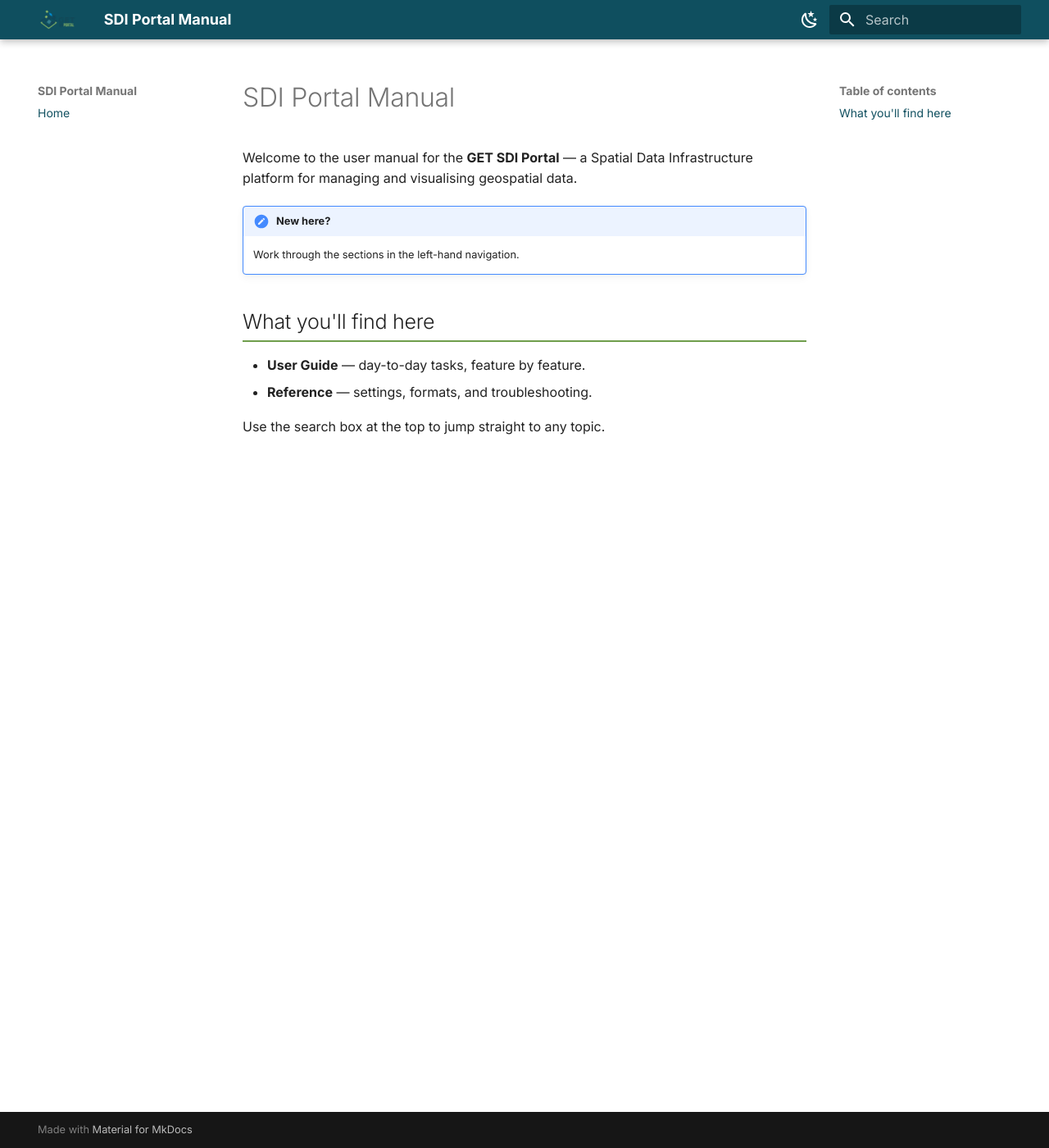
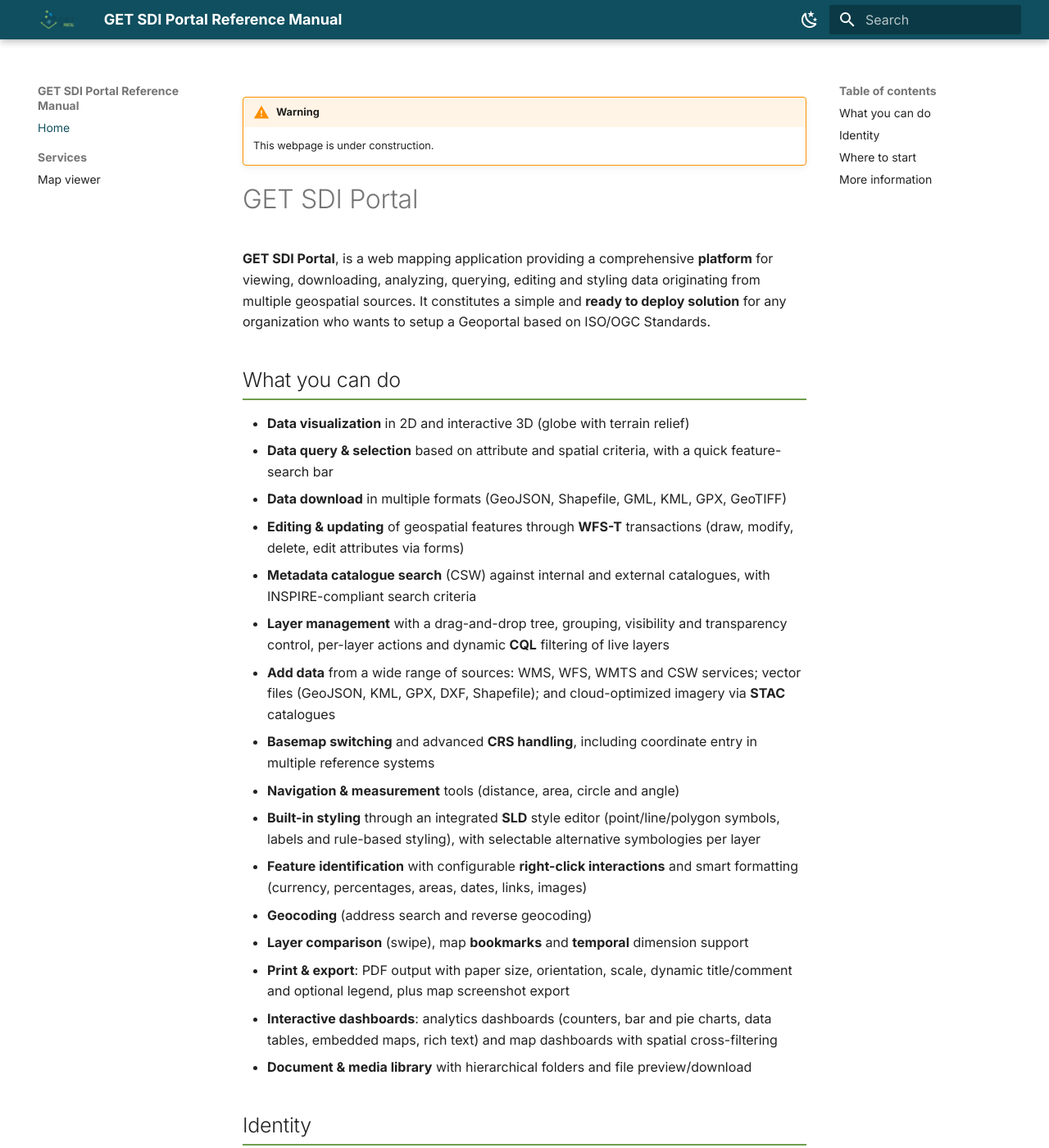
Before and after one commit to GeospatialEnablingTechnologies/get.sdi.v.6.0.0-manual, an MkDocs documentation site: the page built from docs/index.md, in a window 1280 px wide and 1400 px high. Shown: the whole window at 82% size. Built offline with MkDocs 1.6.1 and Material for MkDocs 9.7.7, drawn with Linux system fonts in a browser that asks for light colours; some of the changed text lies outside the part shown.

Commit message:
7 create docs landing page (#8)
* Clean up yml

* Add index page

```diff
--- a/docs/index.md
+++ b/docs/index.md
@@ -1,14 +1,52 @@
-# SDI Portal Manual
+!!! warning "Warning"
 
-Welcome to the user manual for the **GET SDI Portal** — a Spatial Data
-Infrastructure platform for managing and visualising geospatial data.
+    This webpage is under construction.
 
-!!! note "New here?"
-    Work through the sections in the left-hand navigation.
 
-## What you'll find here
 
-- **User Guide** — day-to-day tasks, feature by feature.
-- **Reference** — settings, formats, and troubleshooting.
+# GET SDI Portal
 
-Use the search box at the top to jump straight to any topic.
+**GET SDI Portal**, is a web mapping application providing a comprehensive **platform** for viewing,
+downloading, analyzing, querying, editing and styling data originating from multiple geospatial
+sources. It constitutes a simple and **ready to deploy solution** for any organization who wants to
+setup a Geoportal based on ISO/OGC Standards.
+
+## What you can do
+- **Data visualization** in 2D and interactive 3D (globe with terrain relief)
+- **Data query & selection** based on attribute and spatial criteria, with a quick feature-search bar
+- **Data download** in multiple formats (GeoJSON, Shapefile, GML, KML, GPX, GeoTIFF)
+- **Editing & updating** of geospatial features through **WFS-T** transactions (draw, modify, delete, edit attributes via forms)
+- **Metadata catalogue search** (CSW) against internal and external catalogues, with INSPIRE-compliant search criteria
+- **Layer management** with a drag-and-drop tree, grouping, visibility and transparency control, per-layer actions and dynamic **CQL** filtering of live layers
+- **Add data** from a wide range of sources: WMS, WFS, WMTS and CSW services; vector files (GeoJSON, KML, GPX, DXF, Shapefile); and cloud-optimized imagery via **STAC** catalogues
+- **Basemap switching** and advanced **CRS handling**, including coordinate entry in multiple reference systems
+- **Navigation & measurement** tools (distance, area, circle and angle)
+- **Built-in styling** through an integrated **SLD** style editor (point/line/polygon symbols, labels and rule-based styling), with selectable alternative symbologies per layer
+- **Feature identification** with configurable **right-click interactions** and smart formatting (currency, percentages, areas, dates, links, images)
+- **Geocoding** (address search and reverse geocoding)
+- **Layer comparison** (swipe), map **bookmarks** and **temporal** dimension support
+- **Print & export**: PDF output with paper size, orientation, scale, dynamic title/comment and optional legend, plus map screenshot export
+- **Interactive dashboards**: analytics dashboards (counters, bar and pie charts, data tables, embedded maps, rich text) and map dashboards with spatial cross-filtering
+- **Document & media library** with hierarchical folders and file preview/download
+
+## Identity
+
+- **Ready to Deploy**
+- **ISO/OGC compliant**
+    - WMS, WMTS
+    - WFS / WFS-T
+    - WPS
+    - CSW
+    - KML
+- **2D & 3D** mapping engine
+- **Central configuration** database (maps, dashboards, layers, settings)
+- **Configurable / Modular**
+
+
+## Where to start
+
+If you are new, begin with the [Map](services/map.md) guide to
+navigate through your first map.
+
+## More information
+- [GETMAP](https://www.getmap.eu)
--- a/docs/stylesheets/extra.css
+++ b/docs/stylesheets/extra.css
@@ -1,11 +1,5 @@
-/* ===================================================================
-   GET SDI Portal brand — maps the app's palette onto Material's tokens.
-   Triggered by `primary: custom` / `accent: custom` in mkdocs.yml.
-   =================================================================== */
-
-/* Light mode (default scheme) */
 [data-md-color-primary="custom"] {
-  --md-primary-fg-color:        #0f4f5f;  /* header / primary teal */
+  --md-primary-fg-color:        #0f4f5f;
   --md-primary-fg-color--light: #1a6b7f;
   --md-primary-fg-color--dark:  #0a3a46;
   --md-primary-bg-color:        #ffffff;
@@ -13,13 +7,9 @@
 }
 
 [data-md-color-accent="custom"] {
-  /* Slightly deepened green so links/hovers stay legible on white
-     (the raw #86b65f is used in dark mode where it pops). */
   --md-accent-fg-color: #6f9e4c;
 }
 
-/* Dark mode (slate scheme): lift the teal so it reads on dark surfaces,
-   and let the true brand green shine as the accent. */
 [data-md-color-scheme="slate"][data-md-color-primary="custom"] {
   --md-primary-fg-color:        #12667f;
   --md-primary-fg-color--light: #1a6b7f;
@@ -29,7 +19,6 @@
   --md-accent-fg-color: #86b65f;
 }
 
-/* A touch of brand on the section-heading rules, echoing the app. */
 .md-typeset h2 {
   border-bottom: 2px solid var(--md-accent-fg-color);
   padding-bottom: 0.2em;
--- a/mkdocs.yml
+++ b/mkdocs.yml
@@ -1,13 +1,5 @@
-site_name: SDI Portal Manual
-site_description: User manual for the GET SDI Portal.
-
-# IMPORTANT for a project page (served at <user>.github.io/<repo>/):
-# uncomment and set this so canonical URLs and search work correctly.
-# site_url: https://<your-user-or-org>.github.io/<repo>/
-
-# Optional: shows an "edit this page" pencil linking back to THIS docs repo.
-# repo_url: https://github.com/<your-user-or-org>/<repo>
-# edit_uri: edit/main/docs/
+site_name: GET SDI Portal Reference Manual
+site_description: GET SDI Portal v6.0.0 Manual
 
 theme:
   name: material
@@ -15,8 +7,6 @@ theme:
   logo: assets/logo.png
   favicon: assets/favicon.ico
 
-  # Two palettes with a light/dark toggle. "custom" pulls the exact GET
-  # brand hex values from docs/stylesheets/extra.css.
   palette:
     - media: "(prefers-color-scheme: light)"
       scheme: default
@@ -38,26 +28,22 @@ theme:
     code: JetBrains Mono
 
   features:
-    - navigation.instant      # SPA-style fast page loads
-    - navigation.tracking     # URL updates as you scroll
-    - navigation.sections     # top-level nav as grouped sections
-    - navigation.top          # back-to-top button
-    - navigation.footer       # prev/next links at page bottom
+    - navigation.instant
+    - navigation.tracking
+    - navigation.sections
+    - navigation.top
+    - navigation.footer
     - toc.follow
     - search.suggest
     - search.highlight
-    - content.code.copy       # copy button on code blocks
+    - content.code.copy
     - content.code.annotate
-
-  # Drop your logo/favicon into docs/assets/ and uncomment:
-  # logo: assets/logo_sdi.png
-  # favicon: assets/favicon.png
 
 extra_css:
   - stylesheets/extra.css
 
 markdown_extensions:
-  - admonition                # note/warning/tip callout boxes
+  - admonition
   - attr_list
   - md_in_html
   - tables
@@ -75,7 +61,7 @@ markdown_extensions:
 plugins:
   - search
 
-# Explicit nav for a manual. Add pages here as the manual grows; anything
-# under docs/ not listed still builds but won't appear in the sidebar.
 nav:
   - Home: index.md
+  - Services:
+    - Map viewer: services/map-viewer.md
```
Also changed, not shown: README.md (+40 -1 lines).
